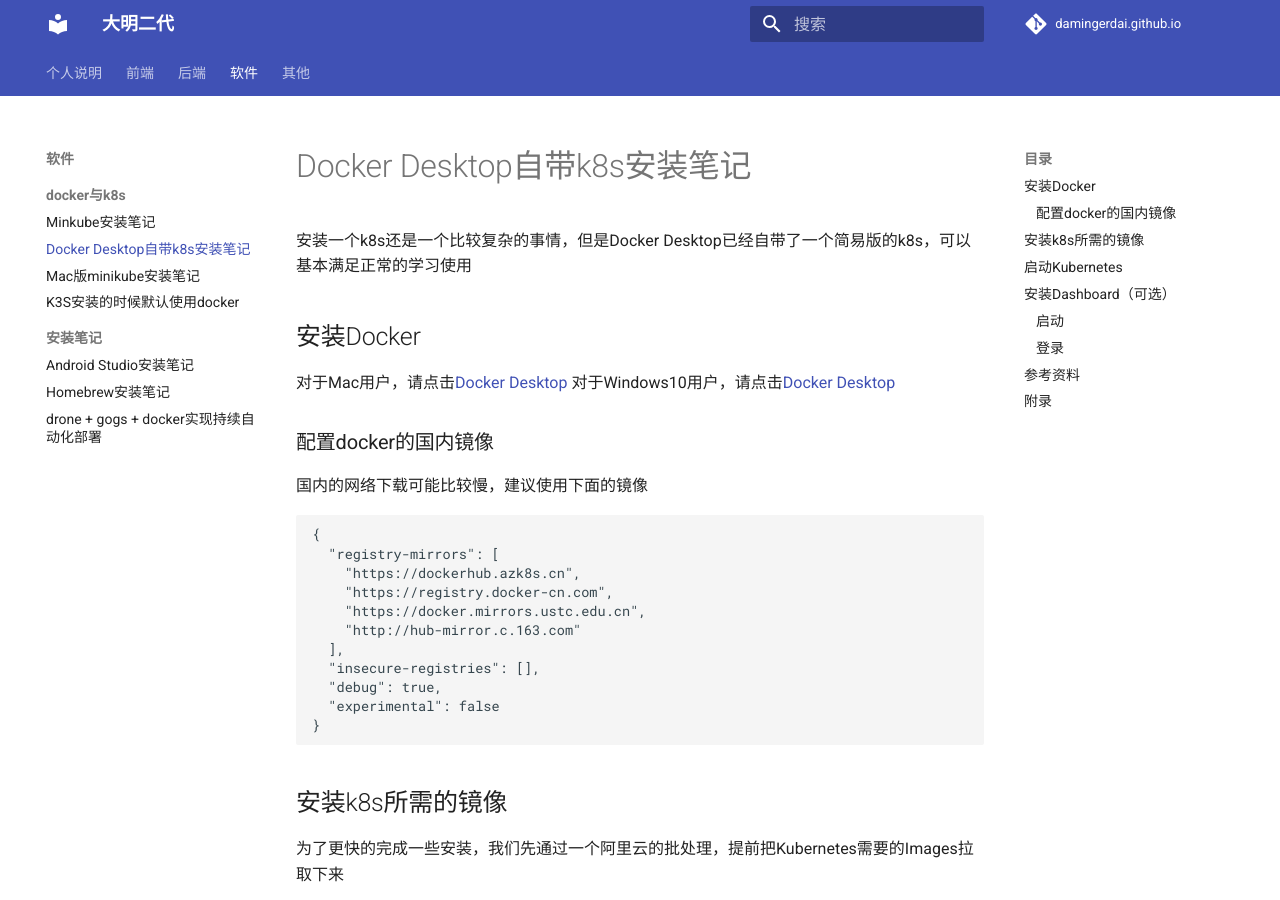
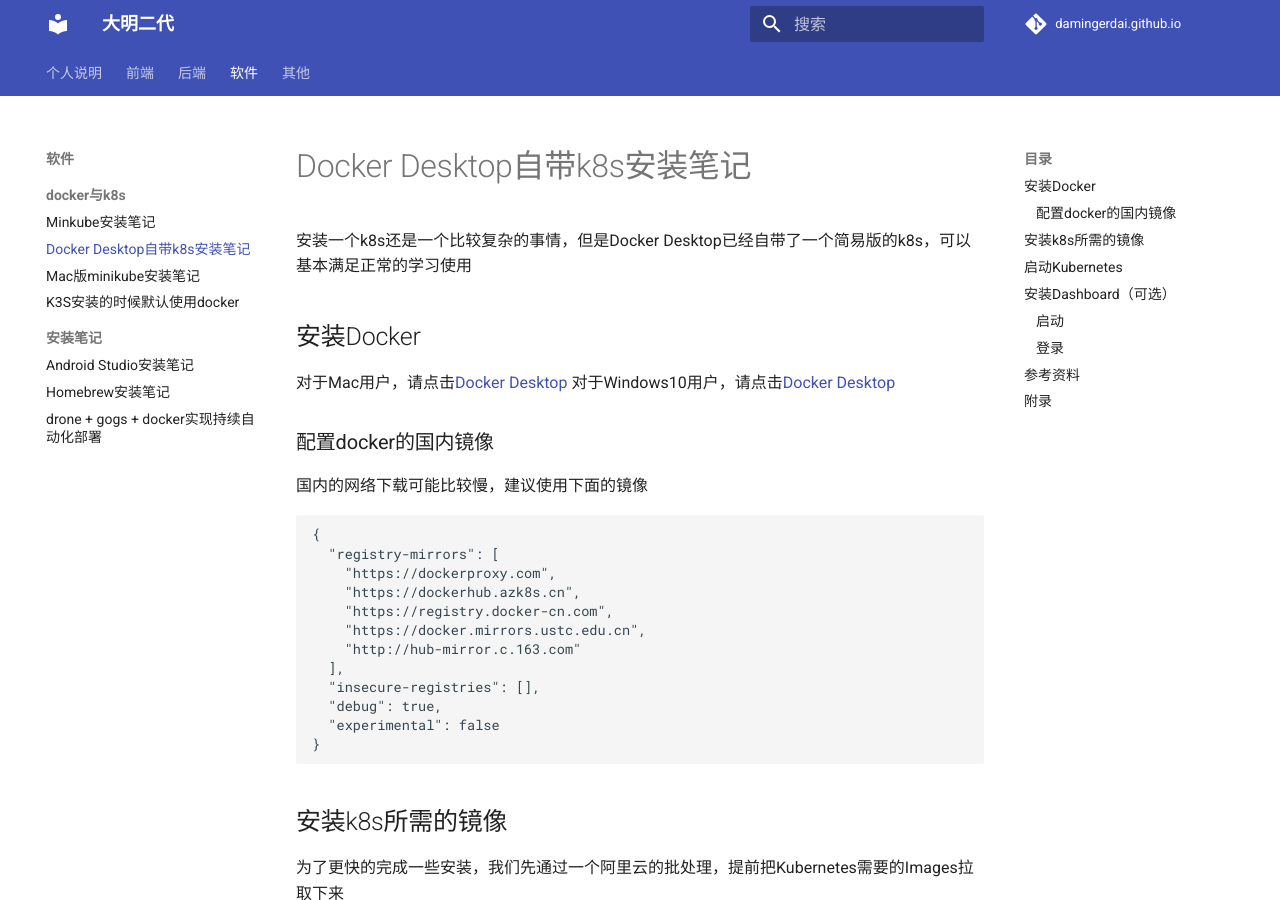
Before and after one commit to damingerdai/damingerdai.github.io, an MkDocs documentation site: the page built from docs/software/k8s/how-to-install-docker-desktop-k8s.md, in a window 1280 px wide and 900 px high. Built offline with MkDocs 1.6.1 and Material for MkDocs 9.7.7, drawn with Linux system fonts in a browser that asks for light colours; comment, search, counter and statistics services are not loaded; part of the change alters nothing that is shown.

Commit message:
doocs: 添加https://dockerproxy.com

````diff
--- a/docs/software/k8s/how-to-install-docker-desktop-k8s.md
+++ b/docs/software/k8s/how-to-install-docker-desktop-k8s.md
@@ -14,6 +14,7 @@
 ```json
 {
   "registry-mirrors": [
+    "https://dockerproxy.com",
     "https://dockerhub.azk8s.cn",
     "https://registry.docker-cn.com",
     "https://docker.mirrors.ustc.edu.cn",
````
